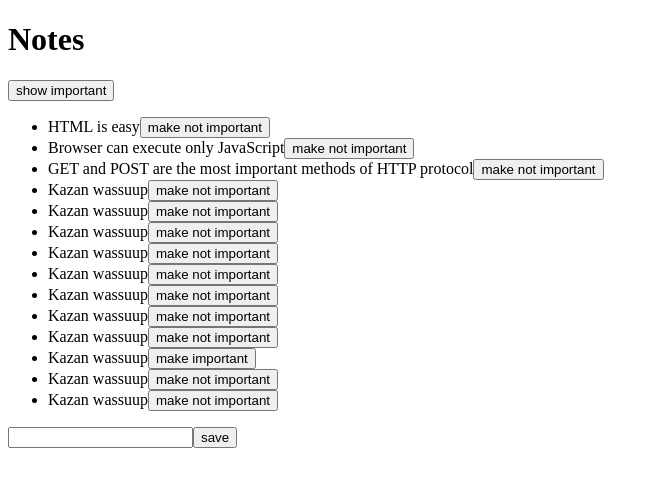
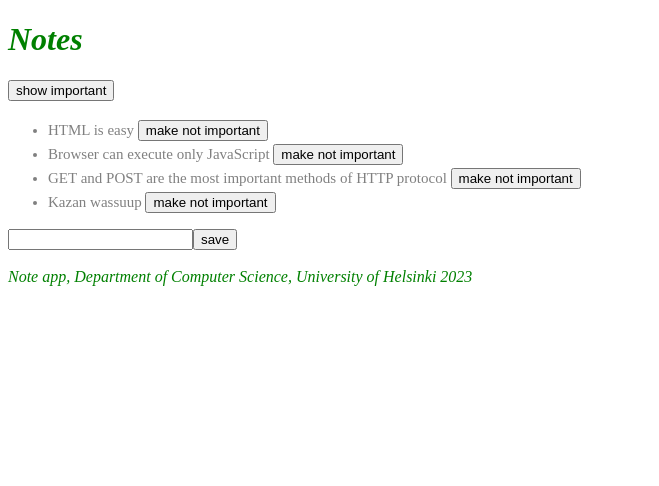
Before and after one commit to Maquim4/helsinki, a React (Create React App) app in the folder part0/notes/: page / in a window 1280 px wide. Shown: the top 486 px of the page, without its empty margins (0-659 px from the left). Built offline with nearby package versions, Linux system fonts and the light colour scheme; data requests are answered from the project's data file.

Commit message:
done: notes styling example

```diff
--- a/part0/notes/db.json
+++ b/part0/notes/db.json
@@ -19,56 +19,6 @@
       "content": "Kazan wassuup",
       "important": true,
       "id": 4
-    },
-    {
-      "content": "Kazan wassuup",
-      "important": true,
-      "id": 5
-    },
-    {
-      "content": "Kazan wassuup",
-      "important": true,
-      "id": 6
-    },
-    {
-      "content": "Kazan wassuup",
-      "important": true,
-      "id": 7
-    },
-    {
-      "content": "Kazan wassuup",
-      "important": true,
-      "id": 8
-    },
-    {
-      "content": "Kazan wassuup",
-      "important": true,
-      "id": 9
-    },
-    {
-      "content": "Kazan wassuup",
-      "important": true,
-      "id": 10
-    },
-    {
-      "content": "Kazan wassuup",
-      "important": true,
-      "id": 11
-    },
-    {
-      "content": "Kazan wassuup",
-      "important": false,
-      "id": 12
-    },
-    {
-      "content": "Kazan wassuup",
-      "important": true,
-      "id": 13
-    },
-    {
-      "content": "Kazan wassuup",
-      "important": true,
-      "id": 14
     }
   ]
 }
--- a/part0/notes/src/App.js
+++ b/part0/notes/src/App.js
@@ -1,12 +1,15 @@
 import { useState, useEffect } from 'react';
 import axios from 'axios';
 import Note from './components/Note';
+import Notification from './components/Notification';
+import Footer from './components/Footer';
 import noteService from './services/notes';
 
 const App = () => {
   const [notes, setNotes] = useState([]);
   const [newNote, setNewNote] = useState('');
   const [showAll, setShowAll] = useState(true);
+  const [errorMessage, setErrorMessage] = useState(null);
 
   useEffect(() => {
     noteService.getAll().then((initialNotes) => {
@@ -24,7 +27,7 @@
     };
 
     noteService.create(noteObject).then((returnedNote) => {
-      setNotes(notes.concat(returnedNote.data));
+      setNotes(notes.concat(returnedNote));
       setNewNote('');
     });
   };
@@ -42,14 +45,26 @@
     const note = notes.find((n) => n.id === id);
     const changedNote = { ...note, important: !note.important };
 
-    noteService.update(id, changedNote).then((returnedNote) => {
-      setNotes(notes.map((note) => (note.id !== id ? note : returnedNote)));
-    });
+    noteService
+      .update(id, changedNote)
+      .then((returnedNote) => {
+        setNotes(notes.map((note) => (note.id !== id ? note : returnedNote)));
+      })
+      .catch((error) => {
+        setErrorMessage(
+          `Note '${note.content}' was already removed from server`
+        );
+        setTimeout(() => {
+          setErrorMessage(null);
+        }, 3000);
+        setNotes(notes.filter((n) => n.id !== id));
+      });
   };
 
   return (
     <div>
       <h1>Notes</h1>
+      <Notification message={errorMessage} />
       <div>
         <button onClick={() => setShowAll(!showAll)}>
           show {showAll ? 'important' : 'all'}
@@ -68,6 +83,7 @@
         <input value={newNote} onChange={handleNoteChange} />
         <button type="submit">save</button>
       </form>
+      <Footer />
     </div>
   );
 };
--- /dev/null
+++ b/part0/notes/src/components/Footer.js
@@ -0,0 +1,17 @@
+const Footer = () => {
+  const footerStyle = {
+    color: 'green',
+    fontStyle: 'italic',
+    fontSize: 16,
+  };
+  return (
+    <div style={footerStyle}>
+      <br />
+      <em>
+        Note app, Department of Computer Science, University of Helsinki 2023
+      </em>
+    </div>
+  );
+};
+
+export default Footer;
--- a/part0/notes/src/components/Note.js
+++ b/part0/notes/src/components/Note.js
@@ -2,8 +2,8 @@
   const label = note.important ? 'make not important' : 'make important';
 
   return (
-    <li>
-      {note.content}
+    <li className="note">
+      {note.content + ' '}
       <button onClick={toggleImportance}>{label}</button>
     </li>
   );
--- /dev/null
+++ b/part0/notes/src/components/Notification.js
@@ -0,0 +1,8 @@
+const Notification = ({ message }) => {
+  if (message === null) {
+    return null;
+  }
+  return <div className="error">{message}</div>;
+};
+
+export default Notification;
--- a/part0/notes/src/index.css
+++ b/part0/notes/src/index.css
@@ -1,13 +1,20 @@
-body {
-  margin: 0;
-  font-family: -apple-system, BlinkMacSystemFont, 'Segoe UI', 'Roboto', 'Oxygen',
-    'Ubuntu', 'Cantarell', 'Fira Sans', 'Droid Sans', 'Helvetica Neue',
-    sans-serif;
-  -webkit-font-smoothing: antialiased;
-  -moz-osx-font-smoothing: grayscale;
+h1 {
+  color: green;
+  font-style: italic;
 }
 
-code {
-  font-family: source-code-pro, Menlo, Monaco, Consolas, 'Courier New',
-    monospace;
+.note {
+  color: grey;
+  padding-top: 3px;
+  font-size: 15px;
 }
+
+.error {
+  color: red;
+  background: lightgrey;
+  font-size: 20px;
+  border-style: solid;
+  border-radius: 5px;
+  padding: 10px;
+  margin-bottom: 10px;
+}
--- a/part0/notes/src/index.js
+++ b/part0/notes/src/index.js
@@ -1,4 +1,5 @@
 import ReactDOM from 'react-dom/client';
 import App from './App';
+import './index.css';
 
 ReactDOM.createRoot(document.getElementById('root')).render(<App />);
```
Also changed, not shown: part0/notes/src/App.css (deleted, +0 -38 lines).
